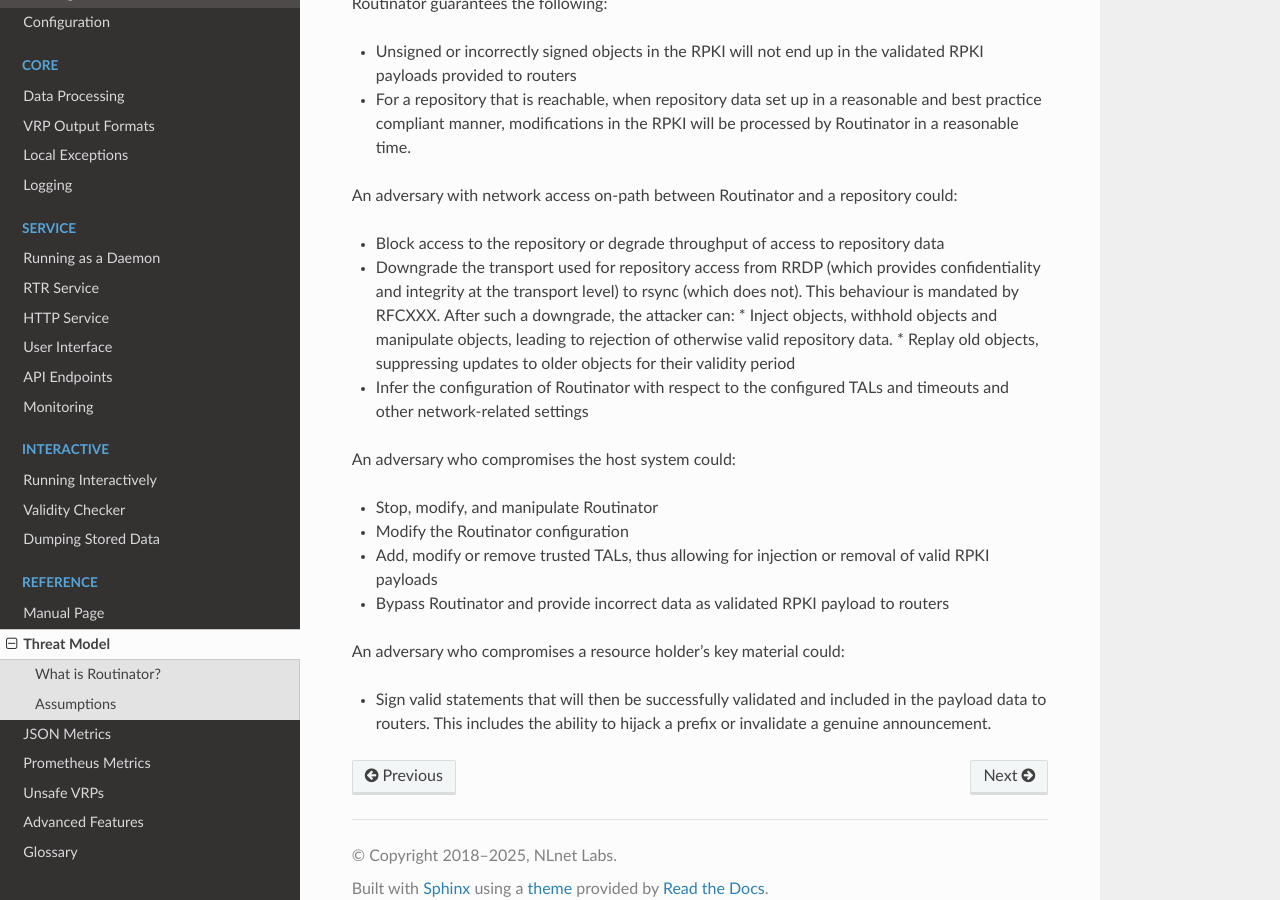
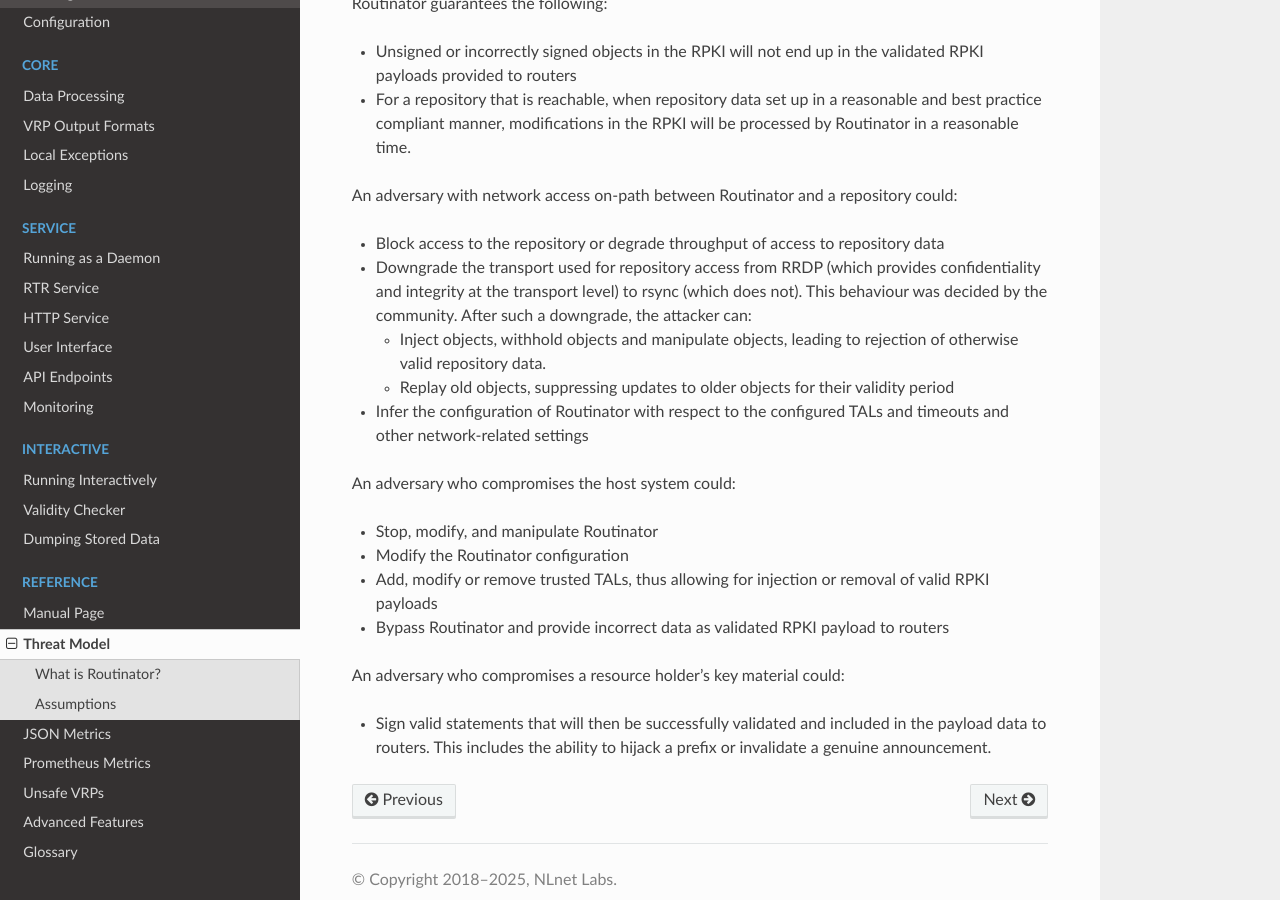
Before and after one commit to NLnetLabs/routinator, a Sphinx documentation site: the page built from doc/manual/source/threat-model.rst, in a window 1280 px wide and 900 px high, scrolled down 1671 px. Built offline with Sphinx 7.4.7 and the Read the Docs theme 3.1.0, drawn with Linux system fonts in a browser that asks for light colours.

Commit message:
Fix list and reference

```diff
--- a/doc/manual/source/threat-model.rst
+++ b/doc/manual/source/threat-model.rst
@@ -51,9 +51,11 @@
 An adversary with network access on-path between Routinator and a repository could:
 
 * Block access to the repository or degrade throughput of access to repository data
-* Downgrade the transport used for repository access from RRDP (which provides confidentiality and integrity at the transport level) to rsync (which does not). This behaviour is mandated by RFCXXX. After such a downgrade, the attacker can:
+* Downgrade the transport used for repository access from RRDP (which provides confidentiality and integrity at the transport level) to rsync (which does not). This behaviour was decided by the community. After such a downgrade, the attacker can:
+
   * Inject objects, withhold objects and manipulate objects, leading to rejection of otherwise valid repository data.
   * Replay old objects, suppressing updates to older objects for their validity period
+
 * Infer the configuration of Routinator with respect to the configured TALs and timeouts and other network-related settings
 
 An adversary who compromises the host system could:
```
